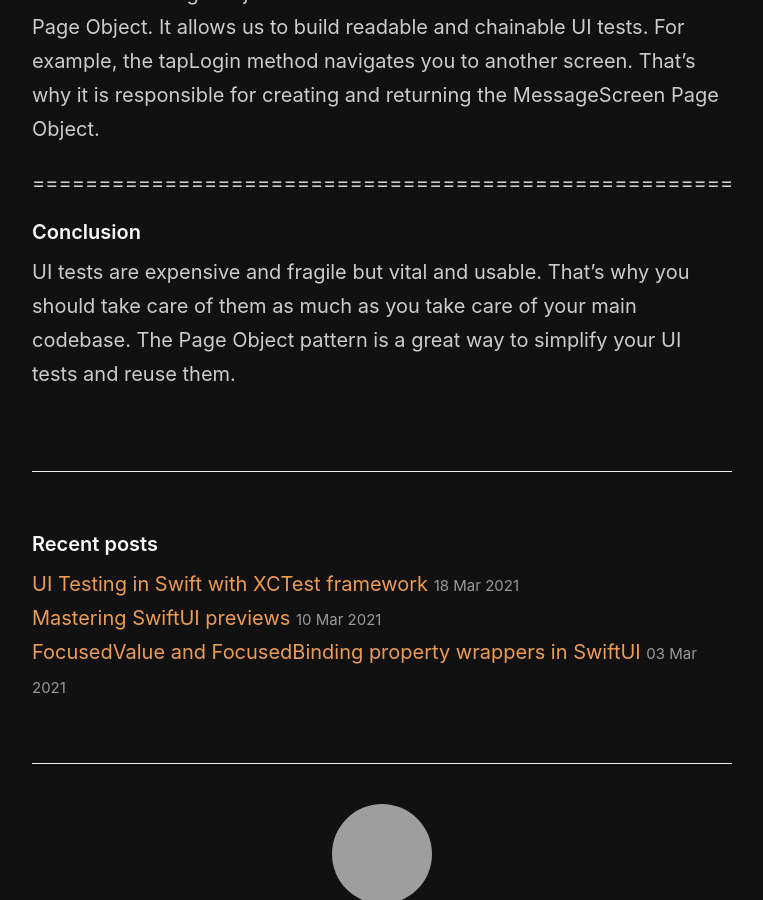
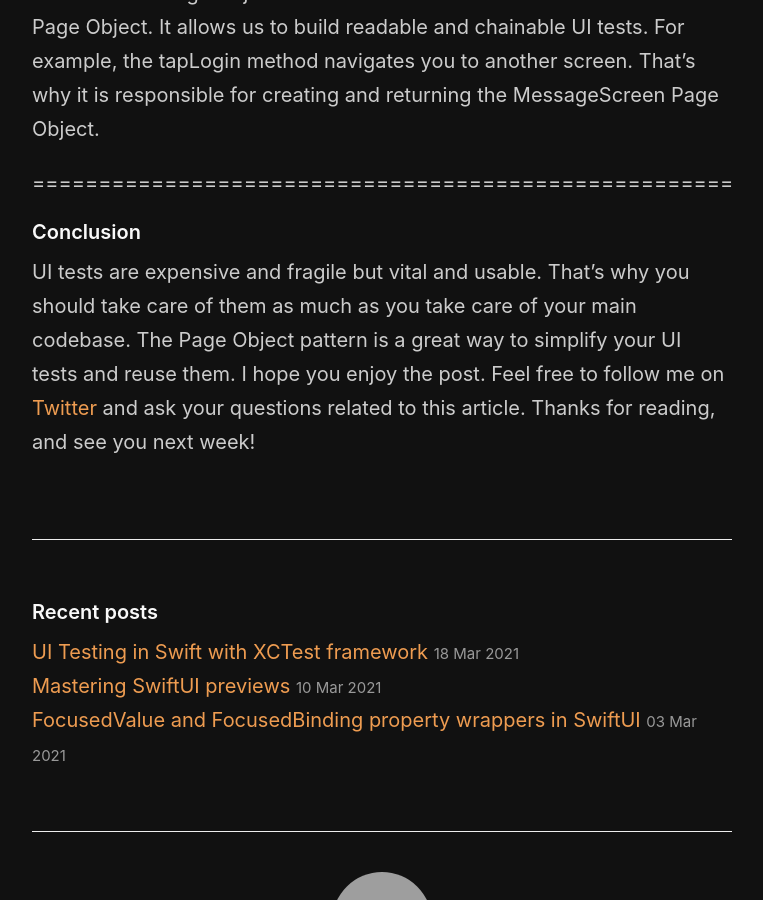
Before and after one commit to mecid/mecid.github.io, a Jekyll site: the page built from _posts/2021-03-24-ui-testing-using-page-object-pattern-in-swift.md, in a window 1280 px wide and 900 px high, scrolled down 2078 px, cut to the strip 0-900 px from the top of the window. Shown: the whole strip, without its empty margins (258-1021 px from the left). Built offline with Jekyll 4.4.1, drawn with Linux system fonts in a browser that asks for light colours; grey boxes are pictures that could not be loaded.

Commit message:
page object post conclusion added

```diff
--- a/_posts/2021-03-24-ui-testing-using-page-object-pattern-in-swift.md
+++ b/_posts/2021-03-24-ui-testing-using-page-object-pattern-in-swift.md
@@ -40,4 +40,4 @@ Methods of a Page Object should return itself or an instance of another Page Obj
 =====================================================
 
 #### Conclusion
-UI tests are expensive and fragile but vital and usable. That's why you should take care of them as much as you take care of your main codebase. The Page Object pattern is a great way to simplify your UI tests and reuse them.
+UI tests are expensive and fragile but vital and usable. That's why you should take care of them as much as you take care of your main codebase. The Page Object pattern is a great way to simplify your UI tests and reuse them. I hope you enjoy the post. Feel free to follow me on [Twitter](https://twitter.com/mecid) and ask your questions related to this article. Thanks for reading, and see you next week!
```
